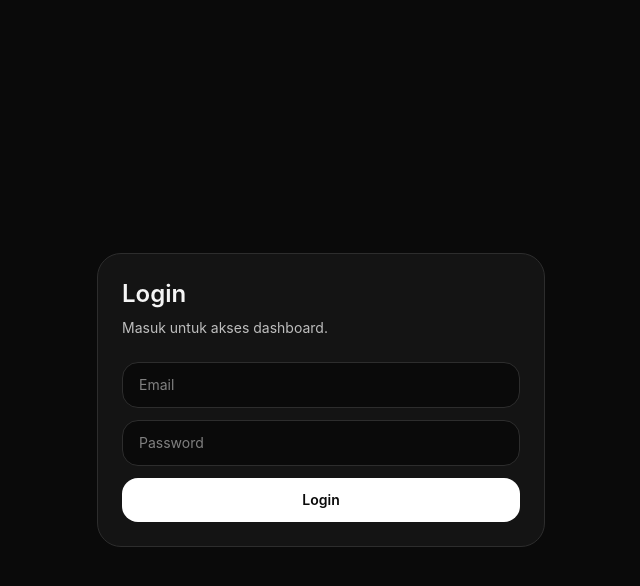
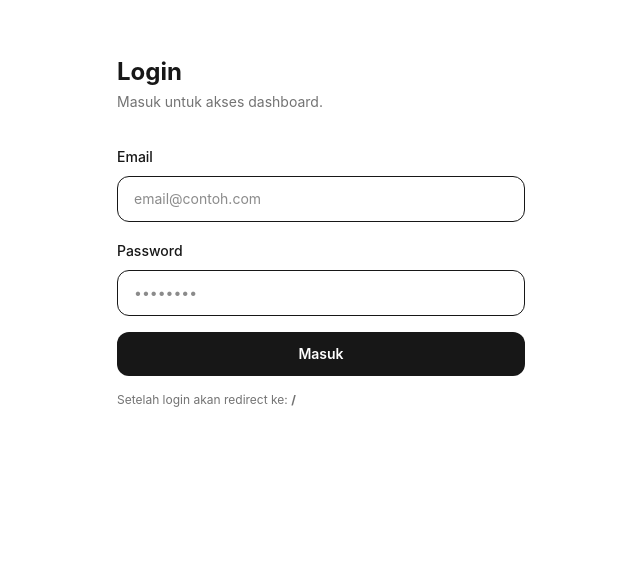
Before and after one commit to agungpriyadi97/pilona-cafe, a Next.js app: page /login in a window 1280 px wide. Shown: the top 586 px of the page, without its empty margins (319-959 px from the left). Built offline with nearby package versions, Linux system fonts and the light colour scheme; no server answers.

Commit message:
fix login suspense for useSearchParams

```diff
--- /dev/null
+++ b/app/login/LoginClient.tsx
@@ -0,0 +1,81 @@
+"use client";
+
+import { useSearchParams, useRouter } from "next/navigation";
+import { useMemo, useState } from "react";
+import { supabase } from "../lib/supabaseClient";
+
+export default function LoginClient() {
+  const router = useRouter();
+  const params = useSearchParams();
+
+  const nextPath = useMemo(() => params.get("next") || "/", [params]);
+
+  const [email, setEmail] = useState("");
+  const [password, setPassword] = useState("");
+  const [loading, setLoading] = useState(false);
+  const [err, setErr] = useState<string | null>(null);
+
+  async function submit(e: React.FormEvent) {
+    e.preventDefault();
+    setErr(null);
+    setLoading(true);
+
+    const { error } = await supabase.auth.signInWithPassword({ email, password });
+    setLoading(false);
+
+    if (error) {
+      setErr(error.message);
+      return;
+    }
+
+    router.push(nextPath);
+  }
+
+  return (
+    <main className="min-h-screen bg-white text-neutral-900">
+      <div className="mx-auto max-w-md px-5 py-14">
+        <h1 className="text-2xl font-bold">Login</h1>
+        <p className="mt-1 text-sm text-neutral-500">Masuk untuk akses dashboard.</p>
+
+        <form onSubmit={submit} className="mt-8 space-y-4">
+          <div>
+            <label className="text-sm font-medium">Email</label>
+            <input
+              value={email}
+              onChange={(e) => setEmail(e.target.value)}
+              className="mt-2 w-full rounded-xl border px-4 py-3 text-sm"
+              placeholder="email@contoh.com"
+              type="email"
+              required
+            />
+          </div>
+
+          <div>
+            <label className="text-sm font-medium">Password</label>
+            <input
+              value={password}
+              onChange={(e) => setPassword(e.target.value)}
+              className="mt-2 w-full rounded-xl border px-4 py-3 text-sm"
+              placeholder="••••••••"
+              type="password"
+              required
+            />
+          </div>
+
+          {err ? <div className="rounded-xl border border-red-200 bg-red-50 p-3 text-sm text-red-700">{err}</div> : null}
+
+          <button
+            disabled={loading}
+            className="w-full rounded-xl bg-neutral-900 px-5 py-3 text-sm font-semibold text-white disabled:opacity-60"
+          >
+            {loading ? "Masuk..." : "Masuk"}
+          </button>
+
+          <div className="text-xs text-neutral-500">
+            Setelah login akan redirect ke: <b>{nextPath}</b>
+          </div>
+        </form>
+      </div>
+    </main>
+  );
+}
--- a/app/login/page.tsx
+++ b/app/login/page.tsx
@@ -1,72 +1,10 @@
-"use client";
-
-import { useEffect, useState } from "react";
-import { useRouter, useSearchParams } from "next/navigation";
-import { supabase } from "../lib/supabaseClient";
+import { Suspense } from "react";
+import LoginClient from "./LoginClient";
 
 export default function LoginPage() {
-  const router = useRouter();
-  const params = useSearchParams();
-  const next = params.get("next") || "/";
-
-  const [email, setEmail] = useState("");
-  const [password, setPassword] = useState("");
-  const [loading, setLoading] = useState(false);
-  const [msg, setMsg] = useState<string | null>(null);
-
-  useEffect(() => {
-    (async () => {
-      const { data } = await supabase.auth.getSession();
-      if (data.session) router.replace(next);
-    })();
-  }, [router, next]);
-
-  async function login() {
-    setLoading(true);
-    setMsg(null);
-
-    const { error } = await supabase.auth.signInWithPassword({ email, password });
-    setLoading(false);
-
-    if (error) { setMsg(error.message); return; }
-
-    const { data: sess } = await supabase.auth.getSession();
-    const token = sess.session?.access_token;
-
-    if (token) {
-      await fetch("/api/audit/event", {
-        method: "POST",
-        headers: { "Content-Type": "application/json", Authorization: `Bearer ${token}` },
-        body: JSON.stringify({ action: "LOGIN_SUCCESS", meta: { next } }),
-      });
-    }
-
-    router.replace(next);
-  }
-
   return (
-    <main className="min-h-screen flex items-center justify-center px-5">
-      <div className="w-full max-w-md rounded-3xl border p-6" style={{ borderColor: "rgb(var(--border))", background: "rgb(var(--surface))" }}>
-        <h1 className="text-2xl font-semibold">Login</h1>
-        <p className="mt-2 text-sm" style={{ color: "rgb(var(--muted))" }}>Masuk untuk akses dashboard.</p>
-
-        <div className="mt-6 space-y-3">
-          <input className="w-full rounded-2xl border px-4 py-3 text-sm outline-none"
-                 style={{ borderColor: "rgb(var(--border))", background: "rgb(var(--bg))", color: "rgb(var(--text))" }}
-                 placeholder="Email" value={email} onChange={(e) => setEmail(e.target.value)} />
-          <input className="w-full rounded-2xl border px-4 py-3 text-sm outline-none"
-                 style={{ borderColor: "rgb(var(--border))", background: "rgb(var(--bg))", color: "rgb(var(--text))" }}
-                 placeholder="Password" type="password" value={password} onChange={(e) => setPassword(e.target.value)} />
-
-          {msg && <div className="text-sm text-red-400">{msg}</div>}
-
-          <button onClick={login} disabled={loading}
-                  className="w-full rounded-2xl px-4 py-3 text-sm font-semibold"
-                  style={{ background: "rgb(var(--brand))", color: "rgb(var(--brandText))", opacity: loading ? 0.7 : 1 }}>
-            {loading ? "Loading..." : "Login"}
-          </button>
-        </div>
-      </div>
-    </main>
+    <Suspense fallback={<div style={{ padding: 24 }}>Loading...</div>}>
+      <LoginClient />
+    </Suspense>
   );
 }
```
